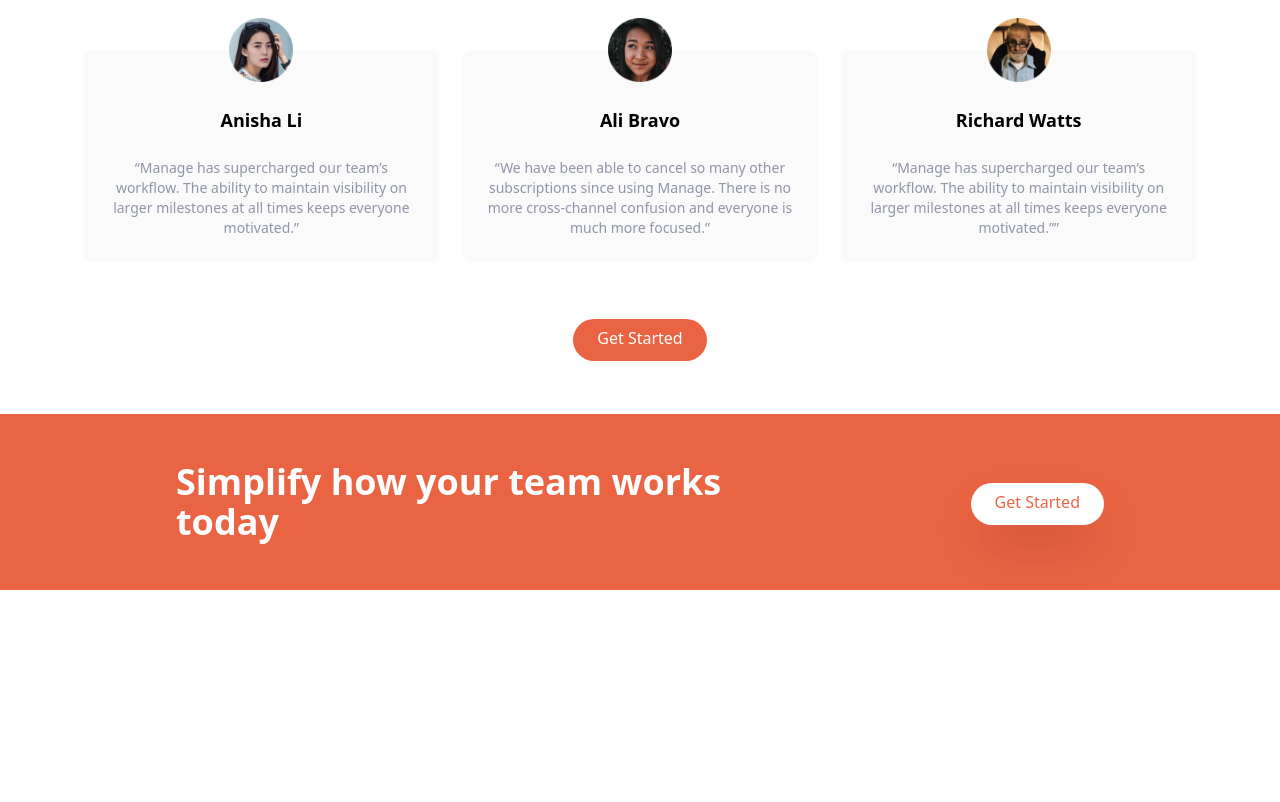
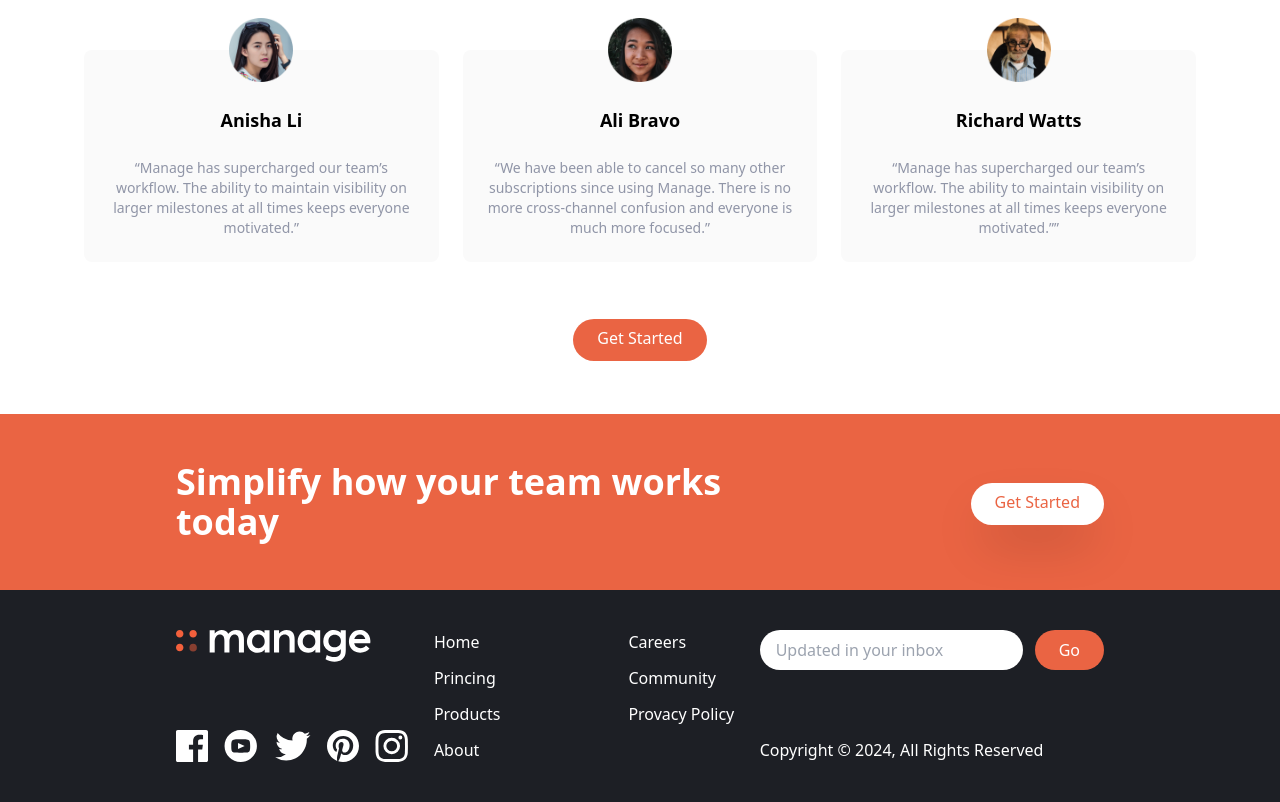
Before and after one commit to Hamidou-Woury-Ba/Tailwind-Crash-Course, a website: page index.html in a window 1280 px wide. Shown: the part 1354-2156 px from the top of the page. Before the commit the page ends 1944 px from the top, so only its background shows below. Drawn offline with Linux system fonts and the light colour scheme.

Commit message:
Ajout du Footer

```diff
--- a/index.html
+++ b/index.html
@@ -206,5 +206,72 @@
             </div>
         </div>
     </section>
+
+     <!-- Footer -->
+    <footer class="bg-veryDarkBlue">
+    <!-- Flex Container -->
+        <div class="container flex flex-col-reverse justify-between px-6 py-10 mx-auto space-y-8 md:flex-row md:space-y-0">
+            <!-- Logo and social links container -->
+            <div class="flex flex-col-reverse items-center justify-between space-y-12 md:flex-col md:space-y-0 md:items-start">
+                <div class="mx-auto my-6 text-center text-white md:hidden">
+                    Copyright &copy; 2024, All Rights Reserved
+                </div>
+                <!-- Logo -->
+                <div>
+                    <img src="img/logo-white.svg" class="h-8" alt="">
+                </div>
+                <!-- Social links container -->
+                <div class="flex justify-center space-x-4">
+                    <!-- Link 1 -->
+                    <a href="#">
+                        <img src="img/icon-facebook.svg" class="h-8" alt="">
+                    </a>
+                    <!-- Link 2 -->
+                    <a href="#">
+                        <img src="img/icon-youtube.svg" class="h-8" alt="">
+                    </a>
+                    <!-- Link 3 -->
+                    <a href="#">
+                        <img src="img/icon-twitter.svg" class="h-8" alt="">
+                    </a>
+                    <!-- Link 4 -->
+                    <a href="#">
+                        <img src="img/icon-pinterest.svg" class="h-8" alt="">
+                    </a>
+                    <!-- Link 5 -->
+                    <a href="#">
+                        <img src="img/icon-instagram.svg" class="h-8" alt="">
+                    </a>
+                </div>
+
+            </div>
+            <!-- List Container -->
+            <div class="flex justify-around space-x-32">
+            <div class="flex flex-col space-y-3 text-white">
+                <a href="#" class="hover:text-brightRed">Home</a>
+                <a href="#" class="hover:text-brightRed">Princing</a>
+                <a href="#" class="hover:text-brightRed">Products</a>
+                <a href="#" class="hover:text-brightRed">About</a>
+            </div>
+            <div class="flex flex-col space-y-3 text-white">
+                <a href="#" class="hover:text-brightRed">Careers</a>
+                <a href="#" class="hover:text-brightRed">Community</a>
+                <a href="#" class="hover:text-brightRed">Provacy Policy</a>
+            </div>
+            </div>
+             <!-- Input Container -->
+            <div class="flex flex-col justify-between">
+                <form>
+                    <div class="flex space-x-3">
+                        <input type="text" class="flex-1 px-4 rounded-full focus:outline-none" placeholder="Updated in your inbox">
+                        <button class="px-6 py-2 text-white rounded-full bg-brightRed hover:bg-brightRedLight focus:outline-none">Go</button>
+                    </div>
+                </form>
+                <div class="hidden text-white md:block">
+                    Copyright &copy; 2024, All Rights Reserved
+                </div>
+            </div>
+        </div>
+    </footer>
 </body>
 </html>
```
Also changed, not shown: css/main.css. Lines whose indentation alone changed are shown as unchanged.
